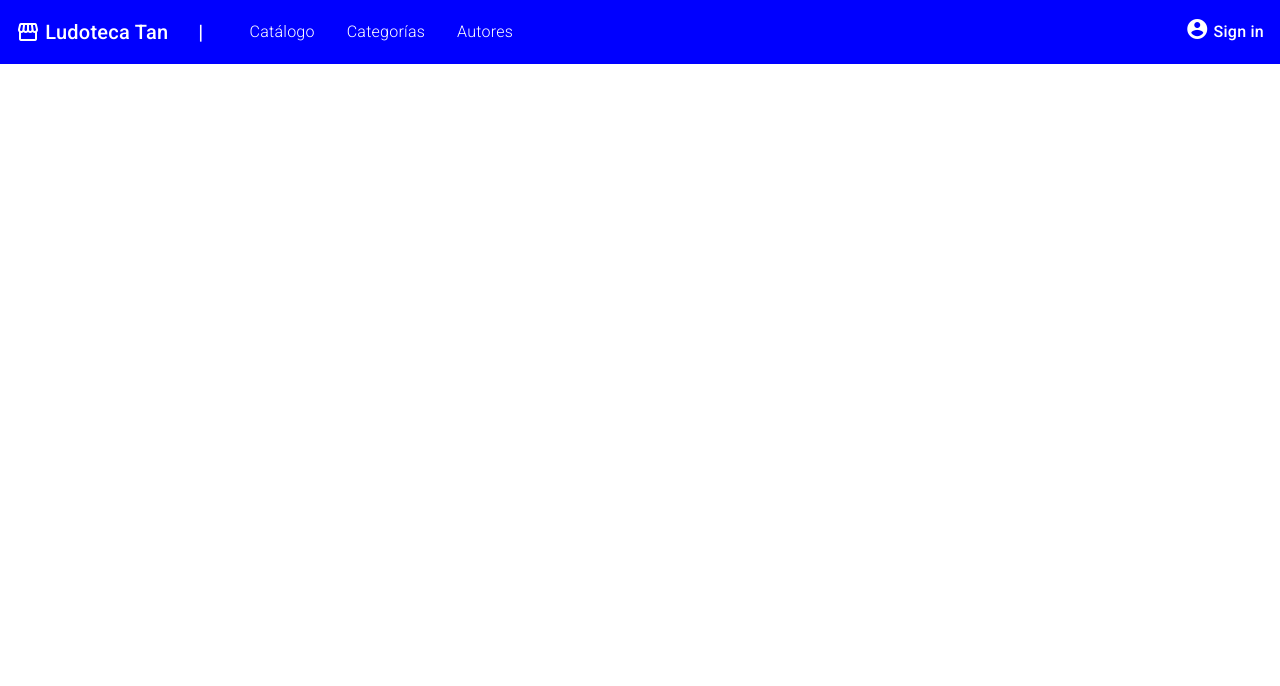
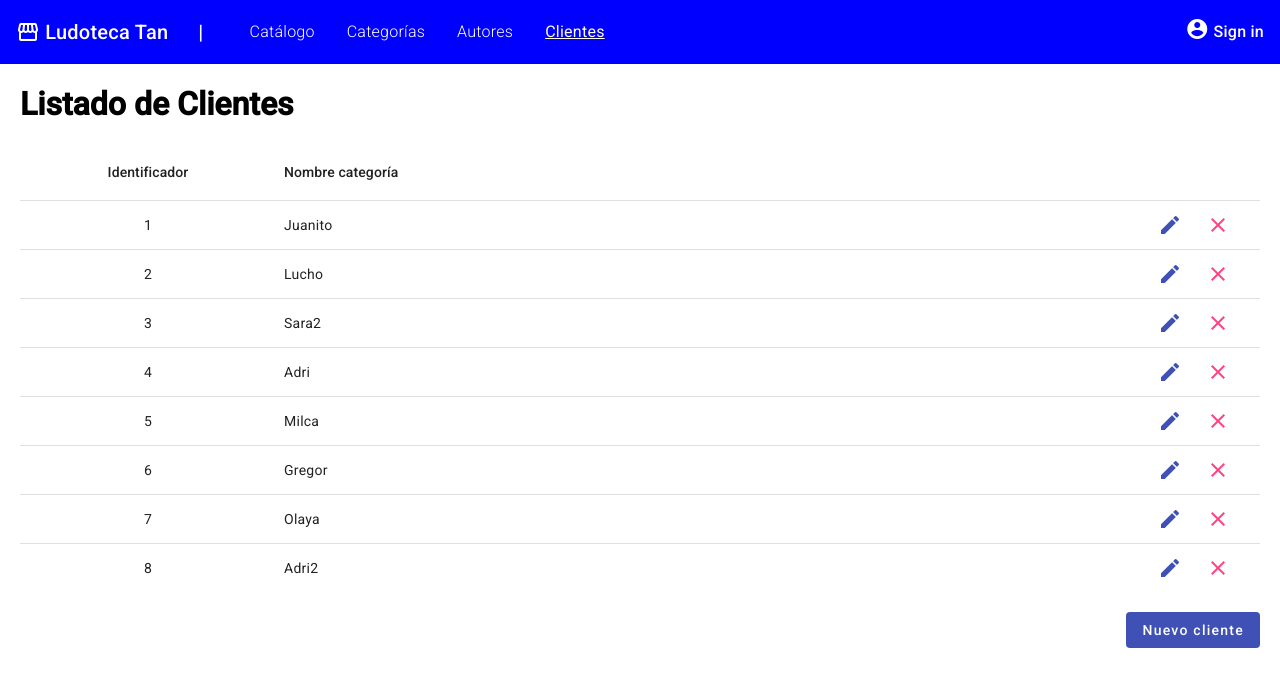
Before and after one commit to saraalvarezdossantos/ludoteca-front-angular, an Angular app: page /customers in a window 1280 px wide. Before the commit this address led to /. Shown: the top 686 px of the page. Built offline with nearby package versions, Linux system fonts and the light colour scheme.

Commit message:
Added customer-edit component, and completed and tested with mock data customer-list component

```diff
--- a/src/app/app-routing.module.ts
+++ b/src/app/app-routing.module.ts
@@ -3,12 +3,14 @@ import { RouterModule, Routes } from '@angular/router';
 import { CategoryListComponent } from './category/category-list/category-list.component';
 import { AuthorListComponent } from './author/author-list/author-list.component';
 import { GameListComponent } from './game/game-list/game-list.component';
+import { CustomerListComponent } from './customer/customer-list/customer-list.component';
 
 const routes: Routes = [
    { path: '', redirectTo: '/games', pathMatch: 'full'},
     { path: 'categories', component: CategoryListComponent },
     { path: 'authors', component: AuthorListComponent },
     { path: 'games', component: GameListComponent },
+    { path : 'customers', component : CustomerListComponent }
 ];
 
 @NgModule({
--- a/src/app/core/header/header.component.html
+++ b/src/app/core/header/header.component.html
@@ -17,6 +17,9 @@
                 <div class="header_button">
                     <a routerLink="/authors" routerLinkActive="active">Autores</a>
                 </div>
+                <div class="header_button">
+                    <a routerLink="/customers" routerLinkActive="active">Clientes</a>
+                </div>
             </div>
 
             <div class="header_login">
--- /dev/null
+++ b/src/app/customer/customer-edit/customer-edit.component.html
@@ -0,0 +1 @@
+<p>customer-edit works!</p>
--- a/src/app/customer/customer-list/customer-list.component.html
+++ b/src/app/customer/customer-list/customer-list.component.html
@@ -25,6 +25,6 @@
     </mat-table>
 
     <div class="buttons">
-        <button mat-flat-button color="primary">Nuevo cliente</button>
+        <button mat-flat-button color="primary" (click)="createCustomer()">Nuevo cliente</button>
     </div>
 </div>
--- a/src/app/customer/customer-list/customer-list.component.ts
+++ b/src/app/customer/customer-list/customer-list.component.ts
@@ -2,6 +2,8 @@ import { Component, OnInit } from '@angular/core';
 import { MatTableDataSource } from '@angular/material/table';
 import { Customer } from '../model/customer';
 import { CustomerService } from '../customer.service';
+import { MatDialog } from '@angular/material/dialog';
+import { CustomerEditComponent } from '../customer-edit/customer-edit.component';
 
 
 @Component({
@@ -14,12 +16,24 @@ export class CustomerListComponent implements OnInit {
   dataSource = new MatTableDataSource<Customer>();
   displayedColumns: string[] = ['id', 'name', 'action'];
 
-  constructor(private customerService: CustomerService) { }
+  constructor(private customerService: CustomerService, public dialog: MatDialog) { }
 
   ngOnInit(): void {
     this.customerService.getCustomers().subscribe(customers => {
       this.dataSource.data = customers;
     });
+
   }
 
+  createCustomer() {
+       const dialogRef = this.dialog.open(CustomerEditComponent, {
+      data: {}
+    });
+
+    dialogRef.afterClosed().subscribe(result => {
+      this.ngOnInit();
+    });
+
+    }
+
 }
--- a/src/app/customer/customer.module.ts
+++ b/src/app/customer/customer.module.ts
@@ -4,18 +4,28 @@ import { MatButtonModule } from '@angular/material/button';
 import { MatIconModule } from '@angular/material/icon';
 import { MatTableModule } from '@angular/material/table';
 import { CustomerListComponent } from './customer-list/customer-list.component';
+import { CustomerEditComponent } from './customer-edit/customer-edit.component';
+import { MAT_DIALOG_DATA, MatDialogModule } from '@angular/material/dialog';
 
 
 
 @NgModule({
   declarations: [
-    CustomerListComponent
+    CustomerListComponent,
+    CustomerEditComponent
   ],
   imports: [
     CommonModule,
     MatTableModule,
     MatIconModule,
-    MatButtonModule
+    MatButtonModule,
+    MatDialogModule
+  ],
+  providers: [
+    {
+      provide: MAT_DIALOG_DATA,
+      useValue: {},
+    },
   ]
 })
 export class CustomerModule { }
--- a/src/app/customer/customer.service.ts
+++ b/src/app/customer/customer.service.ts
@@ -1,6 +1,7 @@
 import { Injectable } from '@angular/core';
 import { Customer } from './model/customer';
-import { Observable } from 'rxjs';
+import { Observable, of } from 'rxjs';
+import { CUSTOMER_DATA } from './model/mock.customers';
 
 @Injectable({
   providedIn: 'root'
@@ -10,7 +11,7 @@ export class CustomerService {
   constructor() { }
 
   getCustomers(): Observable<Customer[]> {
-    return of(null);  //¡Revisar cuando se conecte backend!
+    return of(CUSTOMER_DATA);  //¡Revisar cuando se conecte backend!
   }
 
   saveCustomer(customer: Customer): Observable<Customer> {
--- /dev/null
+++ b/src/app/customer/model/mock.customers.ts
@@ -0,0 +1,12 @@
+import { Customer } from "./customer";
+
+export const CUSTOMER_DATA: Customer[] = [
+    { id: 1, name: 'Juanito' },
+    { id: 2, name: 'Lucho' },
+    { id: 3, name: 'Sara2' },
+    { id: 4, name: 'Adri' },
+    { id: 5, name: 'Milca' },
+    { id: 6, name: 'Gregor' },
+    { id: 7, name: 'Olaya' },
+    { id: 8, name: 'Adri2' }
+]
```
Also changed, not shown: src/app/customer/customer-edit/customer-edit.component.ts (added, +10 -0 lines), src/app/customer/customer-edit/customer-edit.component.scss (added), 1 other file (tests, documents, lock files or other folders).
